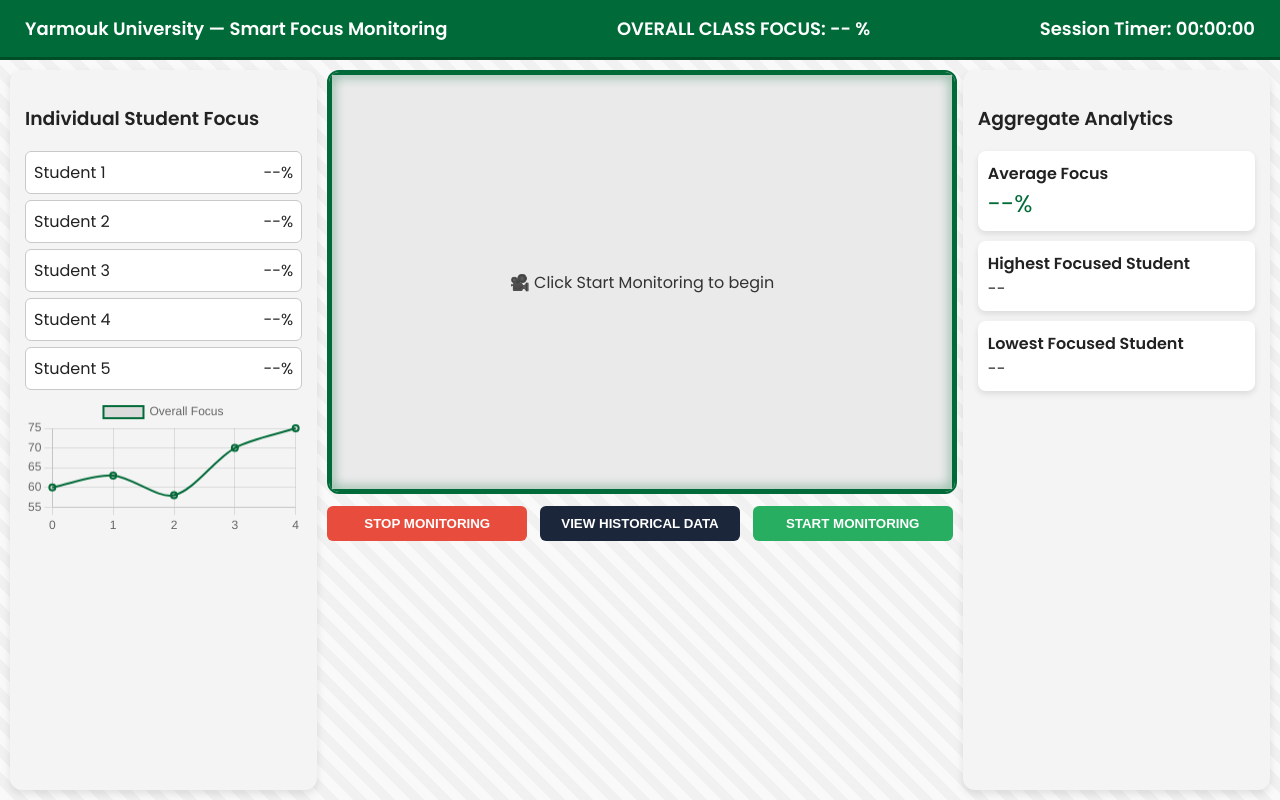
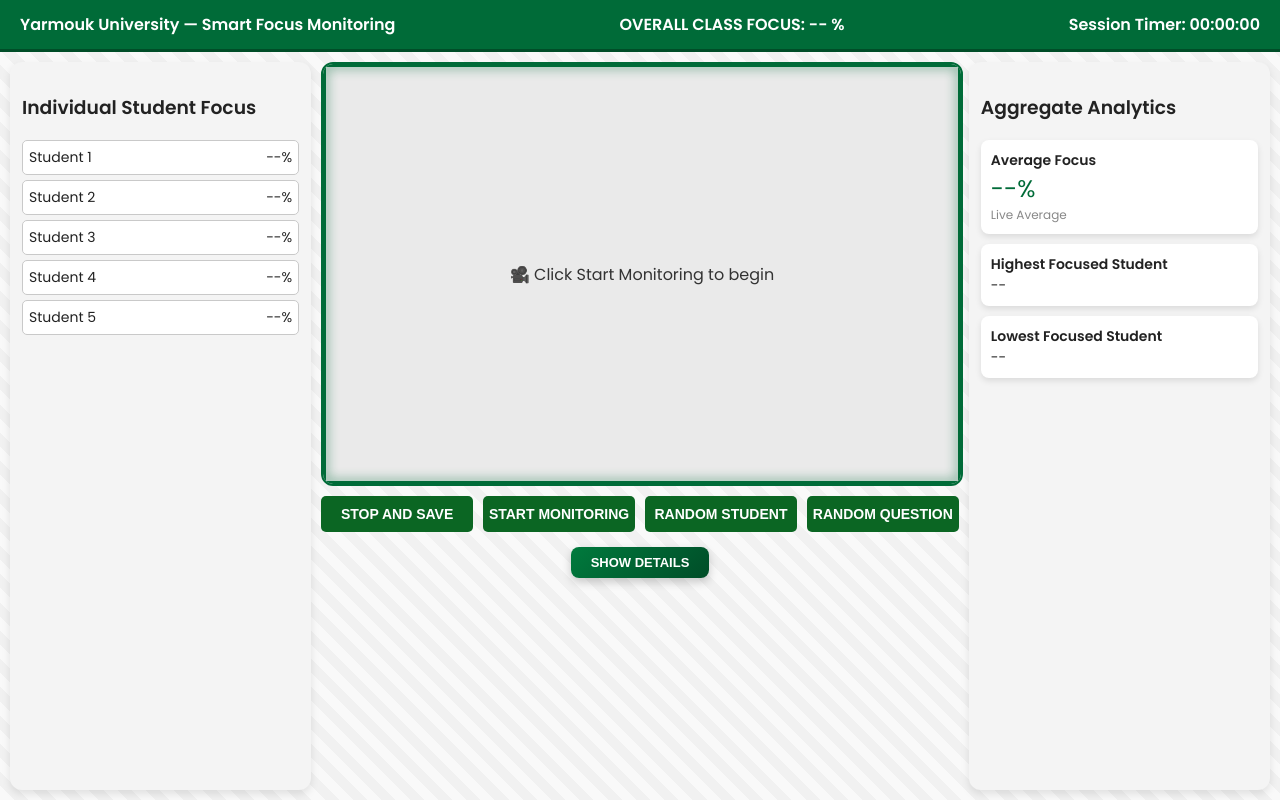
Before and after one commit to Sarahawamdeh/smart-focus-monitoring, a Flask app: page / in a window 1280 px wide. Run offline with Flask 3, Linux system fonts and the light colour scheme.

Commit message:
Update index.html

```diff
--- a/Grad pro/templates/index.html
+++ b/Grad pro/templates/index.html
@@ -2,35 +2,41 @@
 <html lang="en">
 <head>
 <meta charset="utf-8" />
-<meta name="viewport" content="width=device-width,initial-scale=1" />
+<meta name="viewport" content="width=device-width, initial-scale=1" />
 <title>Smart Focus Monitoring — Yarmouk University</title>
-<script src="https://cdn.jsdelivr.net/npm/chart.js"></script>
 <link href="https://fonts.googleapis.com/css2?family=Poppins:wght@400;600&display=swap" rel="stylesheet">
+
 <style>
 /* ======= GENERAL ======= */
 body {
     margin: 0;
     font-family: 'Poppins', sans-serif;
-    background-color: #f9f9f9;
-    background-image: repeating-linear-gradient(45deg, #f9f9f9, #f9f9f9 10px, #f1f1f1 10px, #f1f1f1 20px);
+    background: #f9f9f9;
+    background-image: repeating-linear-gradient(
+        45deg, #f9f9f9, #f9f9f9 10px,
+        #f1f1f1 10px, #f1f1f1 20px
+    );
     color: #222;
 }
+
 .wrap {
     display: flex;
     flex-direction: column;
     height: 100vh;
 }
+
 /* ======= TOP BAR ======= */
 .topbar {
     background: #006b38;
     color: white;
-    padding: 15px 25px;
+    padding: 12px 20px;
     display: flex;
     justify-content: space-between;
-    font-size: 18px;
+    font-size: 16px;
     font-weight: 600;
     border-bottom: 3px solid #004d28;
 }
+
 /* ======= MAIN LAYOUT ======= */
 .main {
     flex: 1;
@@ -38,17 +44,21 @@ body {
     padding: 10px;
     gap: 10px;
 }
-.left-panel, .right-panel {
+
+.left-panel,
+.right-panel {
     width: 22%;
     background: #f4f4f4;
     border-radius: 12px;
-    padding: 15px;
+    padding: 12px;
     overflow-y: auto;
     box-shadow: 0 4px 8px rgba(0,0,0,0.1);
 }
+
 .center {
     flex: 1;
 }
+
 /* ======= CAMERA AREA ======= */
 .camera-frame {
     width: 100%;
@@ -59,6 +69,7 @@ body {
     border-radius: 12px;
     border: 2px solid #006b38;
 }
+
 .neon-border {
     position: absolute;
     inset: 0;
@@ -67,6 +78,7 @@ body {
     pointer-events: none;
     transition: 0.3s;
 }
+
 .video-box {
     position: absolute;
     inset: 0;
@@ -74,36 +86,89 @@ body {
     align-items: center;
     justify-content: center;
 }
+
 .controls {
-    margin-top: 12px;
+    margin-top: 10px;
     display: flex;
-    justify-content: space-between;
+    justify-content: flex-start;
+    gap: 10px; /* زيادة المسافة بين الأزرار */
+    flex-wrap: wrap;
 }
+
+
 .btn {
-    padding: 10px 15px;
-    border-radius: 6px;
+    flex: 1;
+    padding: 10px 0;
+    border-radius: 5px;
     font-weight: 600;
     cursor: pointer;
-    width: 32%;
     border: none;
     transition: 0.3s;
+    font-size: 14px;
+    background-color: #0b6623;
+    color: white;
+    text-align: center;
 }
-.btn:hover { transform: scale(1.05); }
-.btn.start { background: #27ae60; color: white; }
-.btn.stop { background: #e74c3c; color: white; }
-.btn.view { background: #1b263b; color: white; }
+
+.btn:hover {
+    background-color: #064817;
+    transform: scale(1.05);
+}
+
+/* إزالة أي لون سابق محدد للـ start/stop/view */
+.btn.start, .btn.stop, .btn.view {
+    background-color: #0b6623;
+    color: white;
+}
+
+/* ======= SHOW DETAILS BUTTON ======= */
+.show-details-btn {
+    margin: 15px auto 0;
+    display: none; /* مخفي بالبداية */
+    padding: 8px 20px; /* حجم أصغر */
+    background: linear-gradient(135deg, #007a3d, #004d28);
+    color: #fff;
+    font-weight: 600;
+    font-size: 13px; /* أصغر */
+    border: none;
+    border-radius: 8px;
+    cursor: pointer;
+    box-shadow: 0 4px 10px rgba(0,0,0,0.2);
+    transition: transform 0.2s ease, box-shadow 0.2s ease, background 0.3s ease;
+    display: block;
+}
+
+.show-details-btn:hover {
+    transform: translateY(-2px) scale(1.03);
+    box-shadow: 0 6px 15px rgba(0,0,0,0.3);
+    background: linear-gradient(135deg, #00914d, #006b38);
+}
+
+.show-details-btn:active {
+    transform: translateY(0px) scale(0.97);
+    box-shadow: 0 3px 8px rgba(0,0,0,0.2);
+}
+
+
+
 /* ======= STUDENT LIST ======= */
 .student {
-    padding: 8px;
-    margin-bottom: 6px;
-    background: #ffffff;
-    border-radius: 6px;
+    padding: 6px;
+    margin-bottom: 5px;
+    background: #fff;
+    border-radius: 5px;
     border: 1px solid #c9c9c9;
     display: flex;
     justify-content: space-between;
     align-items: center;
+    font-size: 14px;
 }
-.student:hover { background: #dff0d8; transform: scale(1.01); }
+
+.student:hover {
+    background: #dff0d8;
+    transform: scale(1.01);
+}
+
 /* ======= SIDEBAR ======= */
 .student-sidebar {
     position: absolute;
@@ -119,124 +184,208 @@ body {
     box-shadow: -4px 0 8px rgba(0,0,0,0.1);
     transition: 0.3s;
 }
-.card { background:#fff; padding:10px; border-radius:8px; margin-bottom:10px; box-shadow:0 3px 6px rgba(0,0,0,0.1); }
 
-#liveCam { width:100%; height:100%; object-fit:cover; display:none; }
-#startMsg { color:#333; }
+.card {
+    background: #fff;
+    padding: 10px;
+    border-radius: 8px;
+    margin-bottom: 10px;
+    box-shadow: 0 3px 6px rgba(0,0,0,0.1);
+    font-size: 14px;
+}
+
+#liveCam {
+    width: 100%;
+    height: 100%;
+    object-fit: cover;
+    display: none;
+}
+
+#startMsg {
+    color: #333;
+}
+
+/* ===== RANDOM QUESTION MODAL ===== */
+#questionModal {
+    display: none;
+    position: fixed;
+    top: 50%;
+    left: 50%;
+    transform: translate(-50%, -50%);
+    background: white;
+    border-radius: 12px;
+    padding: 20px;
+    box-shadow: 0 4px 12px rgba(0,0,0,0.3);
+    z-index: 1000;
+    width: 300px;
+    text-align: center;
+}
+
+#questionText {
+    font-weight: 600;
+    margin-bottom: 10px;
+}
 </style>
 </head>
 <body>
 <div class="wrap">
+
 <header class="topbar">
     <div class="brand">Yarmouk University — Smart Focus Monitoring</div>
     <div class="overall" id="overallText">OVERALL CLASS FOCUS: -- %</div>
     <div class="timer" id="sessionTimer">Session Timer: 00:00:00</div>
 </header>
+
 <main class="main">
+
 <section class="left-panel">
     <h3>Individual Student Focus</h3>
     <div id="studentsList"></div>
-    <div class="chart-container">
-        <canvas id="overallChart"></canvas>
-    </div>
 </section>
 
 <section class="center">
+
     <div class="camera-frame">
         <div class="neon-border"></div>
+
         <div class="video-box" id="videoBox">
             <img id="liveCam" src="">
             <p id="startMsg">🎥 Click Start Monitoring to begin</p>
         </div>
+
         <div class="student-sidebar" id="studentSidebar"></div>
     </div>
 
     <div class="controls">
-        <button class="btn stop" id="stopBtn">STOP MONITORING</button>
-        <button class="btn view" id="viewBtn">VIEW HISTORICAL DATA</button>
+        <button class="btn stop"  id="stopBtn">STOP AND SAVE</button>
         <button class="btn start" id="startBtn">START MONITORING</button>
+        <button class="btn start" id="highlightBtn">RANDOM STUDENT</button>
+        <button class="btn view"  id="randomQuestionBtn">RANDOM QUESTION</button>
     </div>
+
+    <!-- SHOW DETAILS BUTTON -->
+<button class="show-details-btn" onclick="window.location.href='lecture-details.html'">SHOW DETAILS</button>
+
 </section>
 
 <aside class="right-panel">
     <h3>Aggregate Analytics</h3>
+
     <div class="card">
         <div style="font-weight:700;">Average Focus</div>
         <div style="font-size:24px;color:#006b38;" id="avgFocusText">--%</div>
+        <div style="font-size:12px;color:#888;">Live Average</div>
     </div>
+
     <div class="card">
         <div style="font-weight:700;">Highest Focused Student</div>
         <div id="topStudent">--</div>
     </div>
+
     <div class="card">
         <div style="font-weight:700;">Lowest Focused Student</div>
         <div id="lowStudent">--</div>
     </div>
 </aside>
+
 </main>
 </div>
 
+<!-- RANDOM QUESTION MODAL -->
+<div id="questionModal">
+    <p id="questionText"></p>
+    <button id="closeQuestionBtn" class="btn view">CLOSE</button>
+</div>
+
 <script>
-// ----- إعداد الواجهة -----
-const studentsListEl = document.getElementById('studentsList');
-const liveCam = document.getElementById('liveCam');
-const startMsg = document.getElementById('startMsg');
-const overallText = document.getElementById('overallText');
-const avgFocusText = document.getElementById('avgFocusText');
-const topStudentEl = document.getElementById('topStudent');
-const lowStudentEl = document.getElementById('lowStudent');
+// --- VARIABLES ---
+const studentsListEl   = document.getElementById('studentsList');
+const liveCam          = document.getElementById('liveCam');
+const startMsg         = document.getElementById('startMsg');
+const overallText      = document.getElementById('overallText');
+const avgFocusText     = document.getElementById('avgFocusText');
+const topStudentEl     = document.getElementById('topStudent');
+const lowStudentEl     = document.getElementById('lowStudent');
+const highlightBtn     = document.getElementById('highlightBtn');
+const randomQuestionBtn= document.getElementById('randomQuestionBtn');
+const questionModal    = document.getElementById('questionModal');
+const questionText     = document.getElementById('questionText');
+const closeQuestionBtn = document.getElementById('closeQuestionBtn');
+const showDetailsBtn   = document.querySelector('.show-details-btn');
 
 let fetchIntervalID = null;
 let sessionSec = 0;
 let sessionTimerID = null;
+let monitoringStarted = false; // متغير جديد لتتبع حالة المونيتورينغ
+let highlightedStudentId = null;
 
-// بناء قائمة مؤقتة للطلاب (لو بدك تسحبي الأسماء من باك إند بعدين، غير الجزء هذا)
-const MAX_EXPECTED = 5; // نفس قيمة max_num_faces في Flask
-for (let i=0;i<MAX_EXPECTED;i++){
+// --- BUILD STUDENTS LIST ---
+const MAX_EXPECTED = 5;
+for (let i = 0; i < MAX_EXPECTED; i++) {
     const div = document.createElement('div');
     div.className = 'student';
     div.id = `student-${i}`;
-    div.innerHTML = `<span class="name">Student ${i+1}</span><span class="focus" id="student-${i}-focus">--%</span>`;
-    div.onclick = ()=> {
-        // عرض تفاصيل جانبي
+    div.innerHTML = `
+        <span class="name">Student ${i + 1}</span>
+        <span class="focus" id="student-${i}-focus">--%</span>
+    `;
+    div.onclick = () => {
         const sidebar = document.getElementById('studentSidebar');
         const focusText = document.getElementById(`student-${i}-focus`).innerText;
         sidebar.style.display = 'block';
-        sidebar.innerHTML = `<h4>Student ${i+1}</h4><p>Focus: ${focusText}</p>`;
-    }
+        sidebar.innerHTML = `<h4>Student ${i + 1}</h4><p>Focus: ${focusText}</p>`;
+    };
     studentsListEl.appendChild(div);
 }
 
-// Start / Stop handlers
-document.getElementById('startBtn').addEventListener('click', ()=> {
-    startMonitoring();
-});
-document.getElementById('stopBtn').addEventListener('click', ()=> {
-    stopMonitoring();
+// --- START / STOP ---
+document.getElementById('startBtn').addEventListener('click', startMonitoring);
+document.getElementById('stopBtn').addEventListener('click', stopMonitoring);
+
+// --- RANDOM STUDENT ---
+highlightBtn.addEventListener('click', async () => {
+    if (!monitoringStarted) {
+        alert("⚠ Please start monitoring first!");
+        return;
+    }
+    try {
+        const res = await fetch('/highlight_random');
+        if (!res.ok) return;
+        const payload = await res.json();
+        highlightedStudentId = payload.selected;
+    } catch (e) {
+        console.error(e);
+    }
 });
 
-function startMonitoring(){
-    liveCam.style.display = 'block';
-    startMsg.style.display = 'none';
-    liveCam.src = '/video_feed';
+// --- RANDOM QUESTION ---
+const questions = [
+    "What was the last topic we talked about in the lecture?",
+    "What does 'cloud storage' mean?",
+    "What is the capital of Jordan?",
+    "What is the name of the course and its code?",
+    "Define IP address.",
+    "What does HTML stand for?",
+    "Explain TCP vs UDP.",
+    "What does URL stand for?",
+    "What is a variable?"
+];
 
-    // ابدأ fetch للـ focus-data كل 500ms
-    if (fetchIntervalID) clearInterval(fetchIntervalID);
-    fetchIntervalID = setInterval(fetchFocusData, 500);
+randomQuestionBtn.addEventListener('click', () => {
+    if (!monitoringStarted) {
+        alert("⚠ Please start monitoring first!");
+        return;
+    }
+    const q = questions[Math.floor(Math.random() * questions.length)];
+    questionText.innerText = q;
+    questionModal.style.display = 'block';
+});
 
-    // reset timer
-    if (sessionTimerID) clearInterval(sessionTimerID);
-    sessionSec = 0;
-    sessionTimerID = setInterval(()=> {
-        sessionSec++;
-        let h=String(Math.floor(sessionSec/3600)).padStart(2,"0"),
-            m=String(Math.floor((sessionSec%3600)/60)).padStart(2,"0"),
-            s=String(sessionSec%60).padStart(2,"0");
-        document.getElementById("sessionTimer").innerText=`Session Timer: ${h}:${m}:${s}`;
-    },1000);
-}
+closeQuestionBtn.addEventListener('click', () => {
+    questionModal.style.display = 'none';
+});
 
-function stopMonitoring(){
+function stopMonitoring() {
     liveCam.src = '';
     liveCam.style.display = 'none';
     startMsg.style.display = 'block';
@@ -245,76 +394,73 @@ function stopMonitoring(){
         clearInterval(fetchIntervalID);
         fetchIntervalID = null;
     }
+
     if (sessionTimerID) {
         clearInterval(sessionTimerID);
         sessionTimerID = null;
     }
+
+    monitoringStarted = false; // إعادة ضبط الحالة عند الإيقاف
+    showDetailsBtn.style.display = 'block';
 }
 
-// جلب البيانات من الخادم
-async function fetchFocusData(){
+function startMonitoring() {
+    liveCam.style.display = 'block';
+    startMsg.style.display = 'none';
+    liveCam.src = '/video_feed';
+
+    if (fetchIntervalID) clearInterval(fetchIntervalID);
+    fetchIntervalID = setInterval(fetchFocusData, 500);
+
+    if (sessionTimerID) clearInterval(sessionTimerID);
+    sessionSec = 0;
+
+    document.getElementById("sessionTimer").innerText = "Session Timer: 00:00:00";
+
+    sessionTimerID = setInterval(() => {
+        sessionSec++;
+        let h = String(Math.floor(sessionSec / 3600)).padStart(2, "0"),
+            m = String(Math.floor((sessionSec % 3600) / 60)).padStart(2, "0"),
+            s = String(sessionSec % 60).padStart(2, "0");
+
+        document.getElementById("sessionTimer").innerText =
+            `Session Timer: ${h}:${m}:${s}`;
+    }, 1000);
+
+    monitoringStarted = true; // تشغيل الحالة عند الضغط على START
+    showDetailsBtn.style.display = 'none';
+}
+
+// --- FETCH FOCUS DATA ---
+async function fetchFocusData() {
     try {
-        const res = await fetch('/focus-data', {cache: "no-store"});
+        const res = await fetch('/focus-data', { cache: "no-store" });
         if (!res.ok) return;
         const payload = await res.json();
-        // payload: { students: [{id: <fid>, focus: <num>}, ...], overall: <num> }
-        // عرض الاجمالي
+
         overallText.innerText = `OVERALL CLASS FOCUS: ${payload.overall}%`;
         avgFocusText.innerText = `${payload.overall}%`;
 
-        // تحديث كل طالب
-        // نحاول تصفير القيم أولاً إلى --% للطلاب الذين لم يكتشفوا بعد
-        for (let i=0;i<MAX_EXPECTED;i++){
+        for (let i = 0; i < MAX_EXPECTED; i++) {
             const el = document.getElementById(`student-${i}-focus`);
-            if (el) el.innerText = `--%`;
+            if (el) el.innerText = '--%';
         }
 
-        let top = {id:null, focus:-1}, low = {id:null, focus:101};
-        payload.students.forEach(s=>{
+        let top = { id: null, focus: -1 };
+        let low = { id: null, focus: 101 };
+
+        payload.students.forEach(s => {
             const el = document.getElementById(`student-${s.id}-focus`);
             if (el) el.innerText = `${s.focus}%`;
-            if (s.focus > top.focus) top = {id: s.id, focus: s.focus};
-            if (s.focus < low.focus) low = {id: s.id, focus: s.focus};
+            if (s.focus > top.focus) top = { id: s.id, focus: s.focus };
+            if (s.focus < low.focus) low = { id: s.id, focus: s.focus };
         });
 
-        if (top.id !== null) topStudentEl.innerText = `Student ${top.id+1} (${top.focus}%)`;
-        else topStudentEl.innerText = '--';
+        topStudentEl.innerText = top.id !== null ? `Student ${top.id + 1} (${top.focus}%)` : '--';
+        lowStudentEl.innerText = low.id !== null ? `Student ${low.id + 1} (${low.focus}%)` : '--';
 
-        if (low.id !== null) lowStudentEl.innerText = `Student ${low.id+1} (${low.focus}%)`;
-        else lowStudentEl.innerText = '--';
     } catch (e) {
-        console.error("Error fetching focus-data:", e);
+        console.error("Error fetching focus-data:", e)
     }
 }
-
-// رسم خط بسيط يحدّث عشوائياً (يمكن ربطه بالـ overall history إن أردت)
-const ctx=document.getElementById("overallChart");
-let chartData=[60,63,58,70,75];
-let chartLabels=["0","1","2","3","4"];
-const chart=new Chart(ctx,{
-    type:"line",
-    data:{
-        labels:chartLabels,
-        datasets:[{
-            label:"Overall Focus",
-            data:chartData,
-            borderWidth:2,
-            borderColor:"#006b38",
-            tension:0.3
-        }]
-    },
-});
-setInterval(()=>{
-    // فقط لمظهر ديناميكي، لا يلغي fetch الحقيقي
-    const nextValue = Math.floor(Math.random()*41+60);
-    chart.data.labels.push(chart.data.labels.length);
-    chart.data.datasets[0].data.push(nextValue);
-    if(chart.data.labels.length>10){
-        chart.data.labels.shift();
-        chart.data.datasets[0].data.shift();
-    }
-    chart.update();
-},5000);
 </script>
-</body>
-</html>
```
